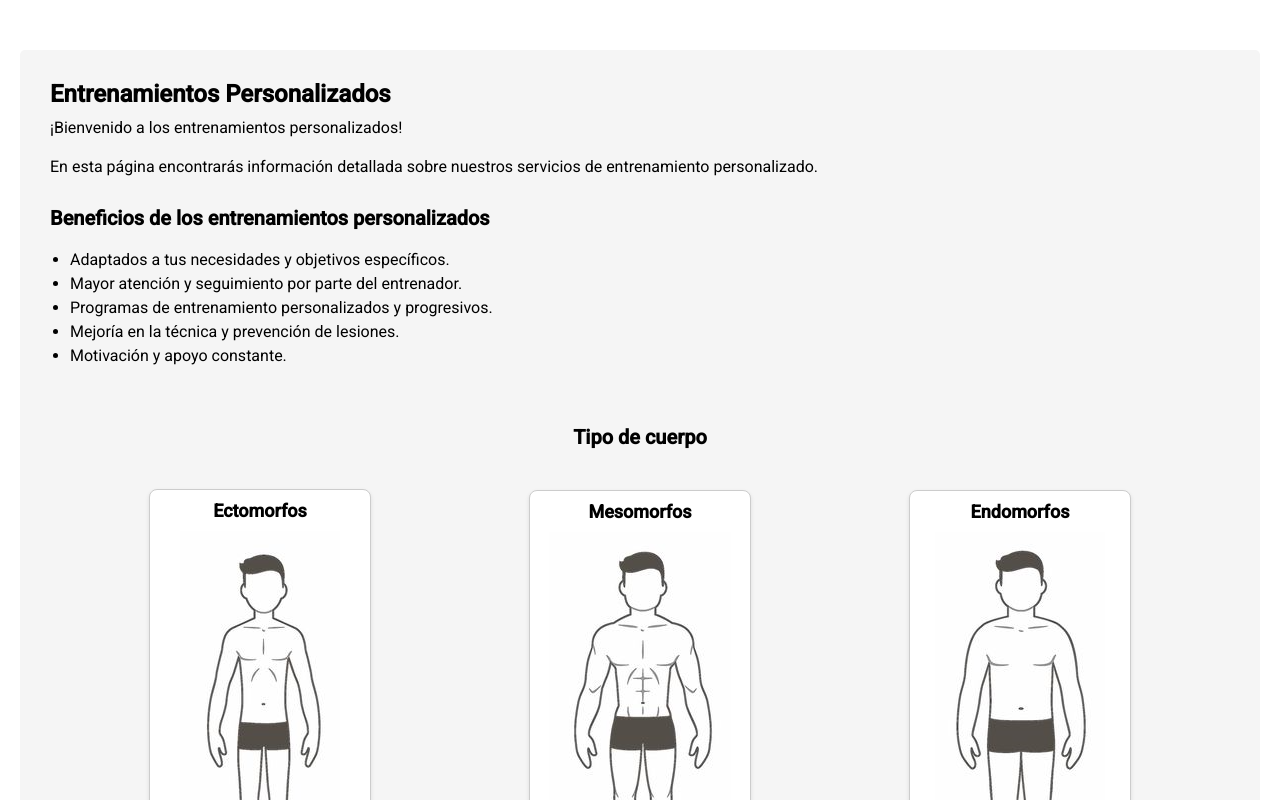
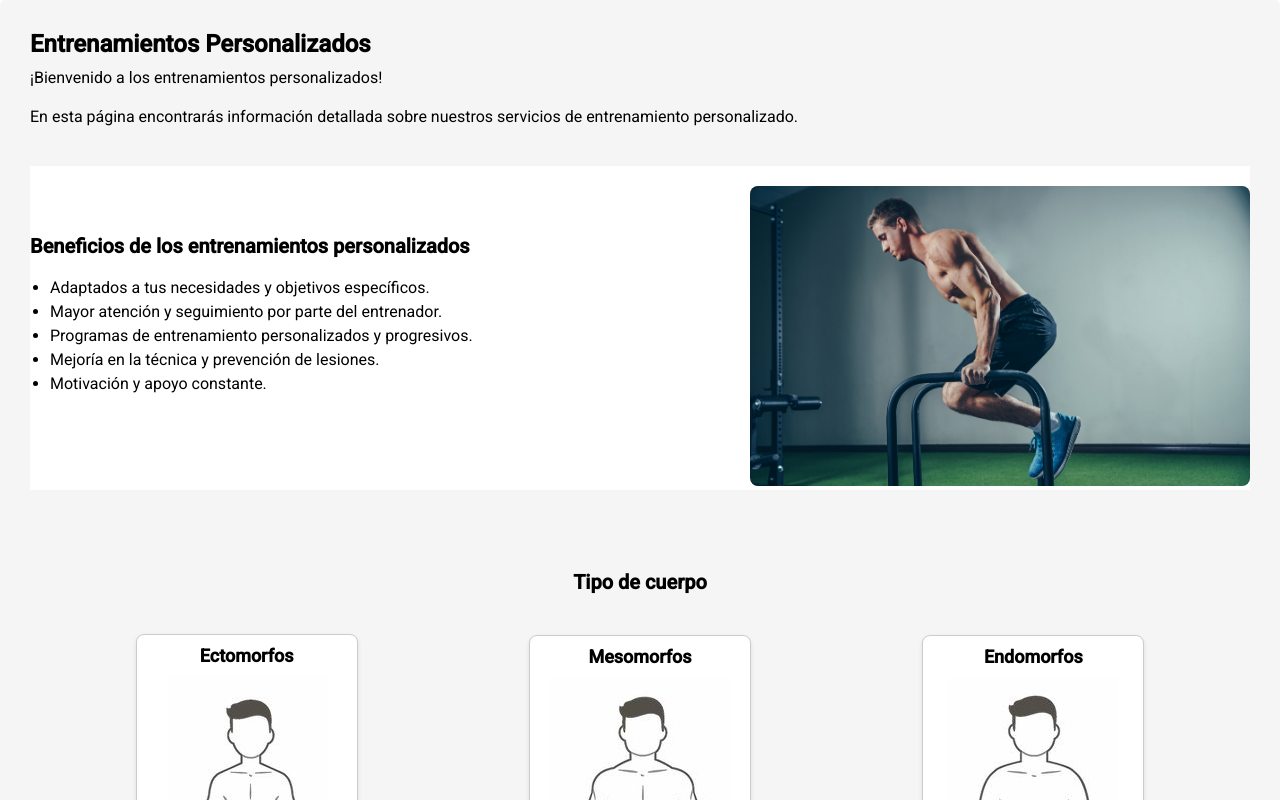
Before and after one commit to crescowboy/appwebfitness, a React (Create React App) app: page /entreno in a window 1280 px wide. Shown: the top 800 px of the page. Built offline with nearby package versions, Linux system fonts and the light colour scheme.

Commit message:
Agregando estilos a entreno page

```diff
--- a/src/index.css
+++ b/src/index.css
@@ -325,7 +325,7 @@ header{
 
 /* ENTRENO PAGE */
 .entrenamientos-container {
-  margin: 20px;
+  /* margin: 20px; */
   padding: 30px;
   background-color: #f5f5f5;
   border-radius: 5px;
@@ -339,6 +339,23 @@ header{
 .entrenamientos-container p {
   font-size: 16px;
   margin-bottom: 20px;
+}
+
+.entrenamientos-info{
+  display: flex;
+  justify-content: space-between;
+  align-items: center;
+  margin-top: 40px;
+  margin-bottom: 80px;
+  background-color: white;
+}
+
+.entrenamientos-info img{
+  margin-top: 20px;
+  width: 500px;
+  height: 300px;
+  border-radius: 8px;
+  object-fit: cover;
 }
 
 .entrenamientos-info h2 {
--- a/src/paginas/Entreno_page.jsx
+++ b/src/paginas/Entreno_page.jsx
@@ -4,6 +4,7 @@ import imgEntreno from '../img/entreno.jpg';
 import imgEctomorfo from '../img/ectomorfo.png'
 import imgMesomorfo from '../img/mesomorfo.png'
 import imgEndomorfo from '../img/endomorfo.png'
+import imgGym5 from '../img/Gym5.jpg'
 import { useNavigate } from 'react-router-dom';
 import ModalComponent from './ModalComponent';
 
@@ -104,9 +105,9 @@ const Entreno_page = () => {
 
   return (
    <div>
-    <header>
-    {/* <Nav /> */}
-    </header>
+    {/* <header>
+
+    </header> */}
 
       <div className="entrenamientos-container">
         <h1>Entrenamientos Personalizados</h1>
@@ -114,6 +115,8 @@ const Entreno_page = () => {
         <p>En esta página encontrarás información detallada sobre nuestros servicios de entrenamiento personalizado.</p>
 
         <div className="entrenamientos-info">
+
+          <div>
           <h2>Beneficios de los entrenamientos personalizados</h2>
           <ul>
             <li>Adaptados a tus necesidades y objetivos específicos.</li>
@@ -122,6 +125,13 @@ const Entreno_page = () => {
             <li>Mejoría en la técnica y prevención de lesiones.</li>
             <li>Motivación y apoyo constante.</li>
           </ul>
+          </div>
+
+          <div>
+            <img src={imgGym5} alt="" />
+          </div>
+
+
         </div>
 
 
```
